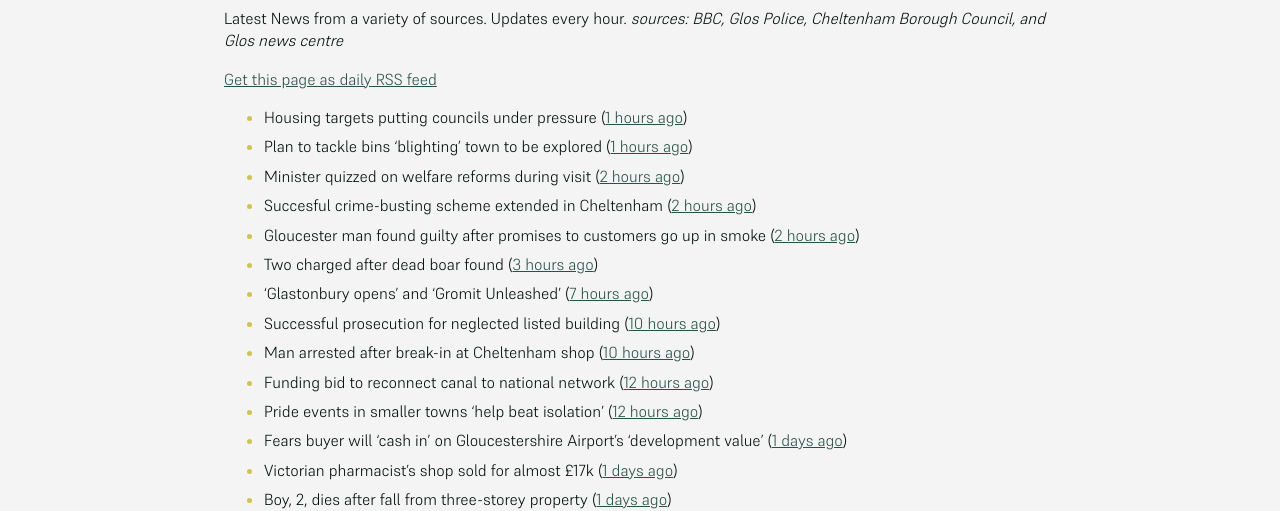
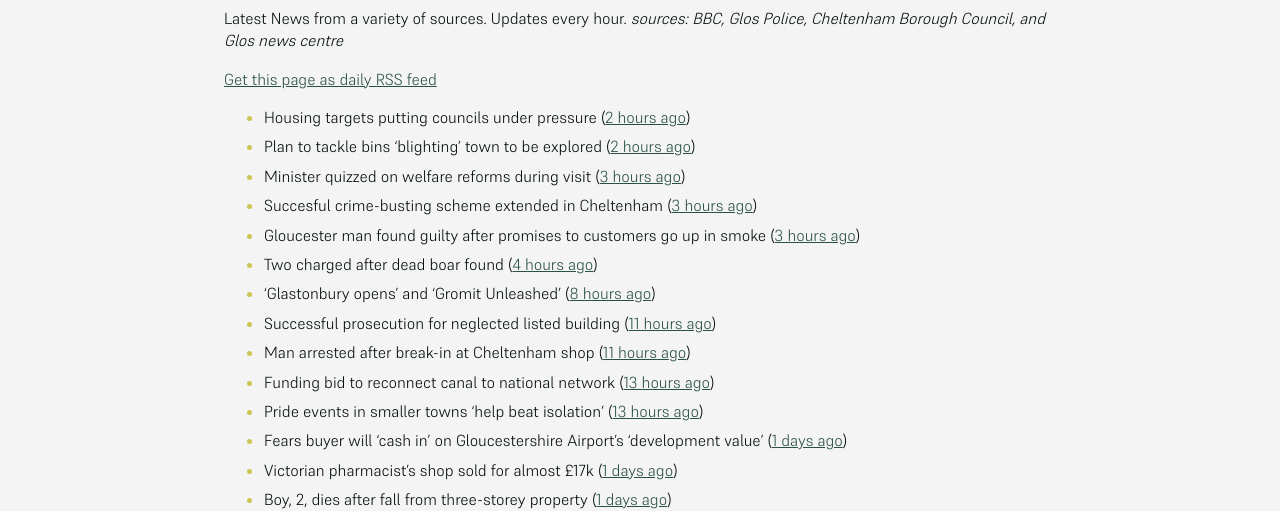
Before and after one commit to mat-0/cheltenham-open-data, a Jekyll site: the page built from _pages/news.md, in a window 1280 px wide. Shown: the part 266-777 px from the top of the page. Built offline with Jekyll 4.4.1, drawn with Linux system fonts in a browser that asks for light colours.

Commit message:
Updated 2025-06-26 18:59:08

```diff
--- a/_pages/news.md
+++ b/_pages/news.md
@@ -12,17 +12,17 @@ _sources: BBC, Glos Police, Cheltenham Borough Council, and Glos news centre_
 [Get this page as daily RSS feed](/daily.rss)
 
 <!-- news_marker starts -->
-- Housing targets putting councils under pressure ([1 hours ago](https://www.bbc.com/news/articles/c3en9q19k03o))
-- Plan to tackle bins 'blighting' town to be explored ([1 hours ago](https://www.bbc.com/news/articles/c98j40dy0mlo))
-- Minister quizzed on welfare reforms during visit ([2 hours ago](https://www.bbc.com/news/articles/cd6g58we454o))
-- Succesful crime-busting scheme extended in Cheltenham ([2 hours ago](https://gloucesternewscentre.co.uk/succesful-crime-busting-scheme-extended-in-cheltenham/))
-- Gloucester man found guilty after promises to customers go up in smoke ([2 hours ago](https://gloucesternewscentre.co.uk/gloucester-man-found-guilty-after-promises-to-customers-go-up-in-smoke/))
-- Two charged after dead boar found ([3 hours ago](https://www.bbc.com/news/articles/cwykjzgjyrno))
-- 'Glastonbury opens' and 'Gromit Unleashed' ([7 hours ago](https://www.bbc.com/news/articles/cx2g8xvd4qdo))
-- Successful prosecution for neglected listed building ([10 hours ago](https://gloucesternewscentre.co.uk/successful-prosecution-for-neglected-listed-building/))
-- Man arrested after break-in at Cheltenham shop ([10 hours ago](https://gloucesternewscentre.co.uk/man-arrested-after-break-in-at-cheltenham-shop/))
-- Funding bid to reconnect canal to national network ([12 hours ago](https://www.bbc.com/news/articles/cgmw1werzneo))
-- Pride events in smaller towns 'help beat isolation' ([12 hours ago](https://www.bbc.com/news/articles/c24v5vqj8dro))
+- Housing targets putting councils under pressure ([2 hours ago](https://www.bbc.com/news/articles/c3en9q19k03o))
+- Plan to tackle bins 'blighting' town to be explored ([2 hours ago](https://www.bbc.com/news/articles/c98j40dy0mlo))
+- Minister quizzed on welfare reforms during visit ([3 hours ago](https://www.bbc.com/news/articles/cd6g58we454o))
+- Succesful crime-busting scheme extended in Cheltenham ([3 hours ago](https://gloucesternewscentre.co.uk/succesful-crime-busting-scheme-extended-in-cheltenham/))
+- Gloucester man found guilty after promises to customers go up in smoke ([3 hours ago](https://gloucesternewscentre.co.uk/gloucester-man-found-guilty-after-promises-to-customers-go-up-in-smoke/))
+- Two charged after dead boar found ([4 hours ago](https://www.bbc.com/news/articles/cwykjzgjyrno))
+- 'Glastonbury opens' and 'Gromit Unleashed' ([8 hours ago](https://www.bbc.com/news/articles/cx2g8xvd4qdo))
+- Successful prosecution for neglected listed building ([11 hours ago](https://gloucesternewscentre.co.uk/successful-prosecution-for-neglected-listed-building/))
+- Man arrested after break-in at Cheltenham shop ([11 hours ago](https://gloucesternewscentre.co.uk/man-arrested-after-break-in-at-cheltenham-shop/))
+- Funding bid to reconnect canal to national network ([13 hours ago](https://www.bbc.com/news/articles/cgmw1werzneo))
+- Pride events in smaller towns 'help beat isolation' ([13 hours ago](https://www.bbc.com/news/articles/c24v5vqj8dro))
 - Fears buyer will ‘cash in’ on Gloucestershire Airport’s ‘development value’ ([1 days ago](https://gloucesternewscentre.co.uk/fears-buyer-will-cash-in-on-gloucestershire-airports-development-value/))
 - Victorian pharmacist's shop sold for almost £17k ([1 days ago](https://www.bbc.com/news/articles/c3w41xw4ygwo))
 - Boy, 2, dies after fall from three-storey property ([1 days ago](https://www.bbc.com/news/articles/crmvj3p192ko))
```
Also changed, not shown: _data/flood.json (+5 -27 lines), index.md (+4 -4 lines).
